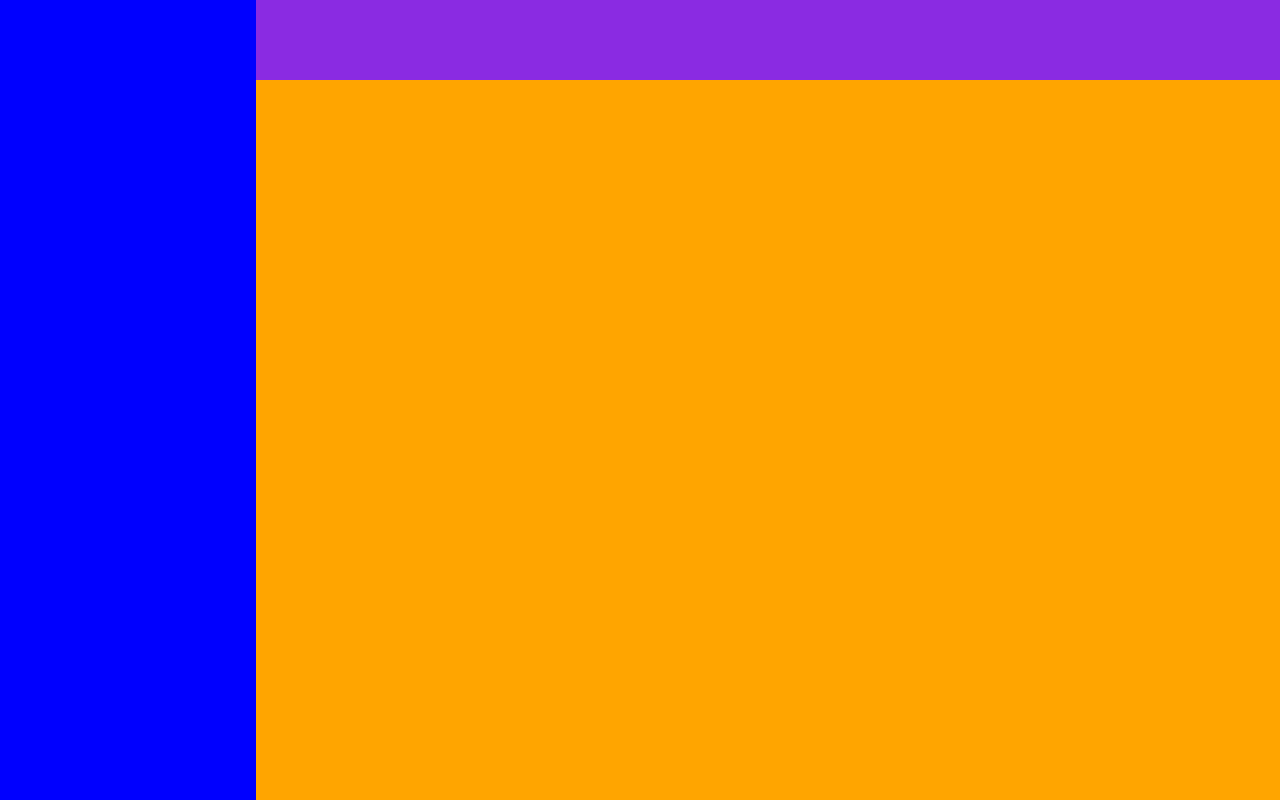
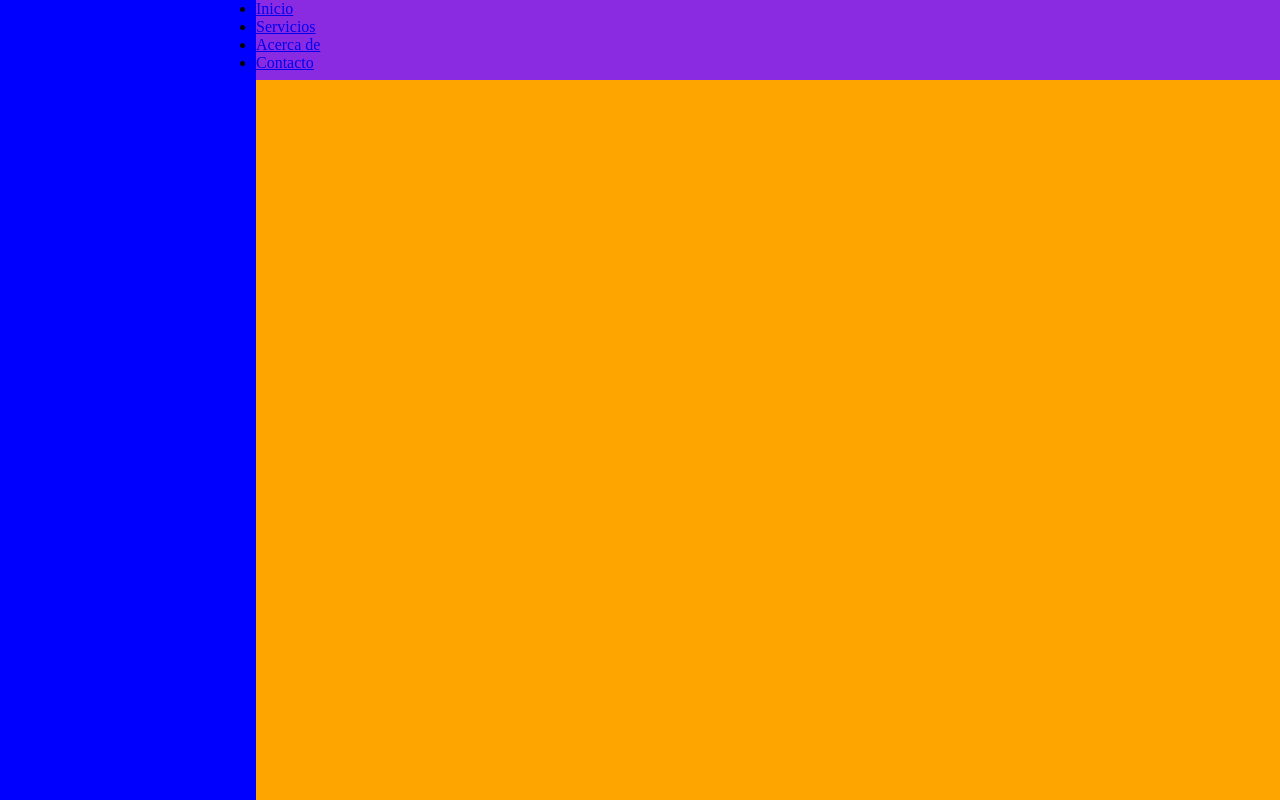
Before and after one commit to jonniermartinez/dashboard-SENA, a plain HTML site: page index.html in a window 1280 px wide. Drawn offline with Linux system fonts and the light colour scheme.

Commit message:
navegacion html

```diff
--- a/index.html
+++ b/index.html
@@ -10,7 +10,18 @@
   <body>
     <main class="main">
       <div class="items"></div>
-      <nav class="nav"></nav>
+      <nav class="nav">
+        <header>
+          <div class="sidebar">
+            <ul id="menu">
+              <li><a href="#">Inicio</a></li>
+              <li><a href="#">Servicios</a></li>
+              <li><a href="#">Acerca de</a></li>
+              <li><a href="#">Contacto</a></li>
+            </ul>
+          </div>
+        </header>
+      </nav>
       <div class="content"></div>
     </main>
   </body>
```
Also changed, not shown: Images/design.jpg (added), Images/muchosnanmuchos___19637f8da8bdf2f___.png (added), Images/muchosnanmuchosnnn19637f8da8bdf2fnnn___69640687e49e3fa___.png (added).
